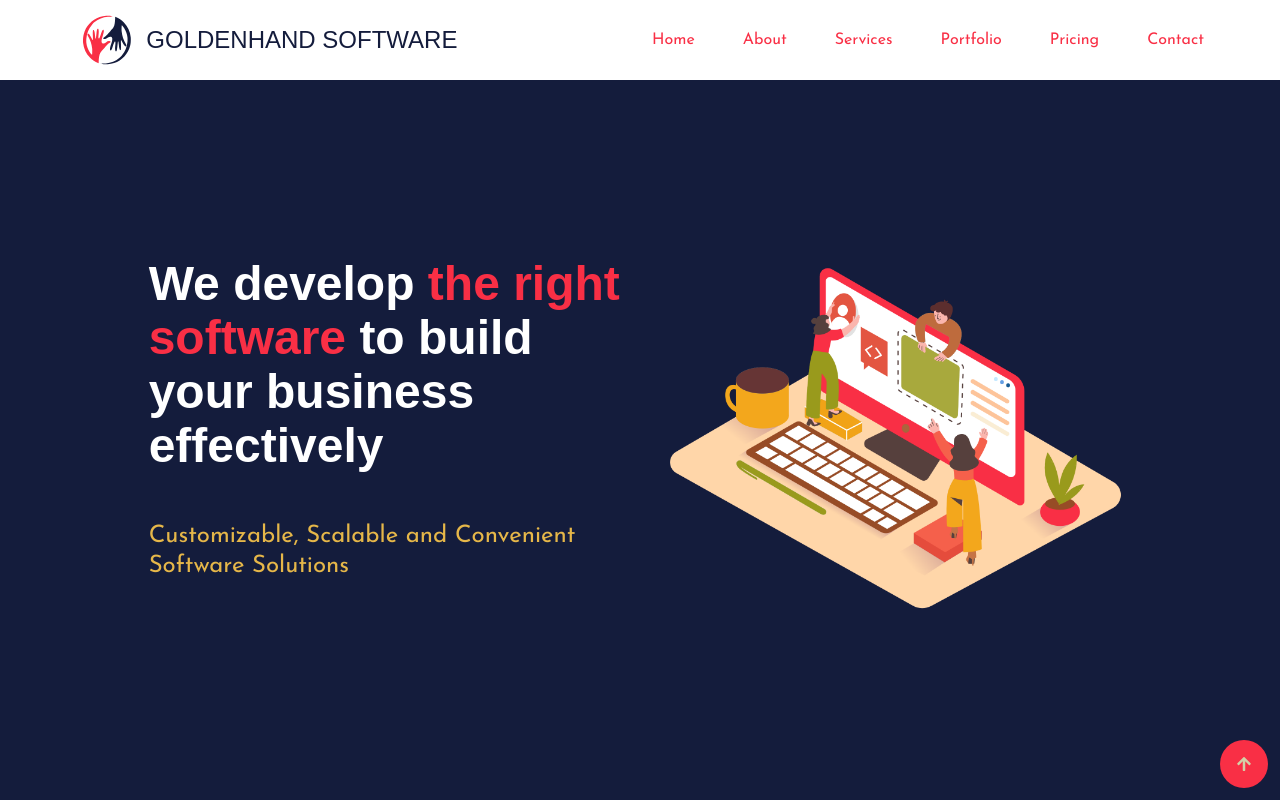
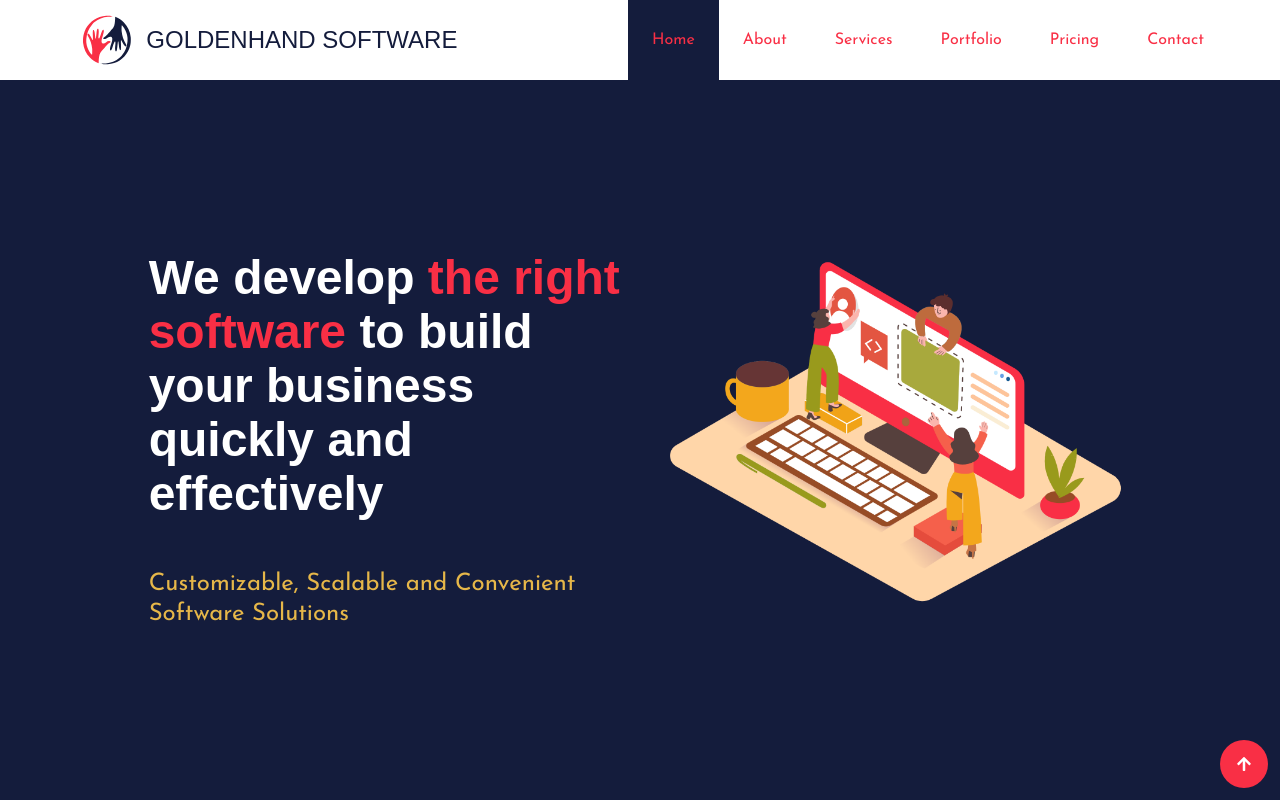
Before and after one commit to mrwormhole/Goldenhand-NextJS, a Next.js app: page / in a window 1280 px wide. Shown: the top 800 px of the page. Built offline with nearby package versions, Linux system fonts and the light colour scheme; a web font is replaced by a local one.

Commit message:
scroll bug fix

```diff
--- a/components/introduction.js
+++ b/components/introduction.js
@@ -1,10 +1,11 @@
 export default function Introduction() {
     return (
-      <section className="hero is-fullheight-with-navbar">
+      <section id="home" >
+        <div className="hero is-fullheight-with-navbar">
           <div className="hero-body">
             <div className="columns">
               <div className="column is-5 is-offset-1">
-              <h1 className="title"> We develop <span>the right software</span> to build your business effectively </h1>
+                <h1 className="title"> We develop <span>the right software</span> to build your business quickly and effectively </h1>
                 <br />
                 <h2 className="subtitle"> Customizable, Scalable and Convenient Software Solutions </h2>
               </div>
@@ -14,6 +15,7 @@ export default function Introduction() {
               </div>
             </div>
           </div>
+        </div>
       </section>
     );
 }
--- a/components/navigation.js
+++ b/components/navigation.js
@@ -37,7 +37,7 @@ export default function Navigation() {
             to="home"
             spy={true}
             smooth={true}
-            offset={0}
+            offset={-80}
             duration={500} onClick={() => toggleBurger()}>
               Home
           </Link>
@@ -46,7 +46,7 @@ export default function Navigation() {
             to="about"
             spy={true}
             smooth={true}
-            offset={0}
+            offset={-80}
             duration={500} onClick={() => toggleBurger()}>
               About
           </Link>
@@ -55,7 +55,7 @@ export default function Navigation() {
             to="services"
             spy={true}
             smooth={true}
-            offset={0}
+            offset={-80}
             duration={500} onClick={() => toggleBurger()}>
               Services
           </Link>
@@ -64,7 +64,7 @@ export default function Navigation() {
             to="portfolio"
             spy={true}
             smooth={true}
-            offset={0}
+            offset={-80}
             duration={500} onClick={() => toggleBurger()}>
               Portfolio
           </Link>
@@ -73,7 +73,7 @@ export default function Navigation() {
             to="pricing"
             spy={true}
             smooth={true}
-            offset={0}
+            offset={-80}
             duration={500} onClick={() => toggleBurger()}>
               Pricing
           </Link>
@@ -82,7 +82,7 @@ export default function Navigation() {
             to="Home"
             spy={true}
             smooth={true}
-            offset={0}
+            offset={-80}
             duration={500} onClick={() => scrollToTop()}>
               Contact
           </Link>
--- a/styles/_app.scss
+++ b/styles/_app.scss
@@ -166,7 +166,7 @@ body{
 .floating-action-button {
     position: fixed;
     background: $g-red;
-    color: $g-white;
+    color: white;
     text-align: center;
     font-size: 16px;
     border-radius: 50%;
@@ -175,7 +175,7 @@ body{
     z-index: 11;
 
     &:hover {
-        color: $g-white;
+        color: white;
     }
 }
 //floating action button component styling
@@ -193,13 +193,11 @@ body{
   span {
     color: $g-red;
   }
-  //color: $g-blue;
 }
 
 .subtitle {
   font-size: 1.5rem;
   color: $g-yellow;
   font-family: $g-content-font, serif;
-  //color: $g-blue;
 }
 //introduction component styling
```
Lines whose indentation alone changed are shown as unchanged.
